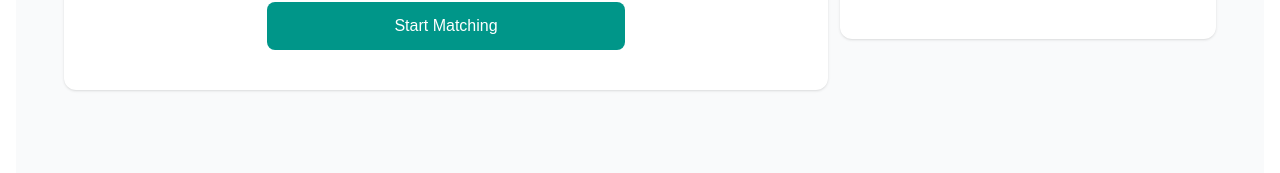
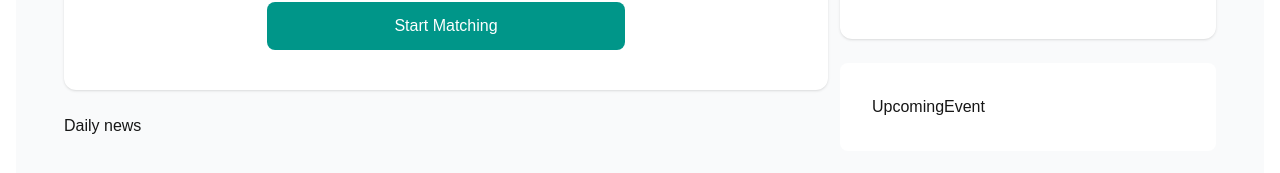
Before and after one commit to Abhishek09yadav/ConnectVerse, a Next.js app in the folder frontend/: page /dashboard in a window 1280 px wide. Shown: the part 625-798 px from the top of the page. Built offline with nearby package versions, Linux system fonts and the light colour scheme; no server answers.

Commit message:
Add react-calendar dependency and refactor Dashboard components

```diff
--- a/frontend/package.json
+++ b/frontend/package.json
@@ -16,6 +16,7 @@
     "primeicons": "^7.0.0",
     "primereact": "^10.9.5",
     "react": "^19.0.0",
+    "react-calendar": "^6.0.0",
     "react-confirm-alert": "^3.0.6",
     "react-dom": "^19.0.0",
     "react-hot-toast": "^2.5.2",
--- /dev/null
+++ b/frontend/src/components/dashboard/DailyNews.jsx
@@ -0,0 +1,11 @@
+import React from 'react'
+
+const DailyNews = () => {
+  return (
+    <div>
+      Daily news
+    </div>
+  )
+}
+
+export default DailyNews
--- a/frontend/src/components/dashboard/Dashboard.jsx
+++ b/frontend/src/components/dashboard/Dashboard.jsx
@@ -10,6 +10,9 @@ import {
   Cake,
   Puzzle,
 } from "lucide-react";
+import DailyNews from "./DailyNews";
+import UpcomingEvent from "./UpcomingEvent";
+import Post from "./Post";
 const groups = [
   {
     id: 1,
@@ -40,7 +43,6 @@ const Dashboard = () => {
   return (
     <div className="min-h-screen bg-gray-50 p-4">
       <div className="max-w-6xl mx-auto grid grid-cols-1 lg:grid-cols-3 gap-3 ">
-        {" "}
         {/* left Column */}
         <div className="lg:col-span-2 space-y-6">
           <div className="relative">
@@ -51,37 +53,7 @@ const Dashboard = () => {
             />
           </div>
           {/* post creation */}
-          <div className="bg-white rounded-xl shadow-sm p-6">
-            <h3 className="text-lg font-semibold text-gray-900 mb-4 ">
-              What's on your mind?
-            </h3>
-            <div className="mb-4">
-              <textarea
-                placeholder="Share a post, a photo, or an article..."
-                rows={4}
-                className="w-full p-3 border border-gray-200 rounded-lg resize-none focus:outline-none focus:ring-2 focus:ring-teal-200 focus:border-transparent"
-              />
-            </div>
-            <div className="flex items-center justify-between">
-              <div className="flex flex-wrap space-x-4">
-                <button className="flex items-center cursor-pointer space-x-2 px-3 py-2 text-teal-600 hover:bg-teal-50 rounded-lg transition-colors">
-                  <ImageIcon className="w-5 h-5" />
-                  <span className="text-sm font-medium">Photo</span>
-                </button>
-                <button className="flex items-center cursor-pointer space-x-2 px-3 py-2 text-teal-600 hover:bg-teal-50 rounded-lg transition-colors">
-                  <Layers className="w-5 h-5" />
-                  <span className="text-sm font-medium">Story</span>
-                </button>
-                <button className="flex items-center cursor-pointer space-x-2 px-3 py-2 text-teal-600 hover:bg-teal-50 rounded-lg transition-colors">
-                  <Pencil className="w-5 h-5" />
-                  <span className="text-sm font-medium">Article</span>
-                </button>
-                <button className="px-6 py-2 bg-teal-600 text-white rounded-lg hover:bg-teal-700 transition-colors font-medium cursor-pointer">
-                  Post
-                </button>
-              </div>
-            </div>
-          </div>
+          <Post />
 
           {/* matching section */}
           <div className="bg-white rounded-xl shadow-sm p-6 text-center">
@@ -102,6 +74,8 @@ const Dashboard = () => {
               </button>
             </div>
           </div>
+          {/* daily news*/}
+          <DailyNews />
         </div>
         {/* right section */}
         <div className="space-y-6">
@@ -138,12 +112,17 @@ const Dashboard = () => {
                     <div className="font-medium text-gray-900">
                       {value?.name}
                     </div>
-                    <div className="text-sm text-gray-500 ">{value?.members} members</div>
+                    <div className="text-sm text-gray-500 ">
+                      {value?.members} members
+                    </div>
                   </div>
                 </div>
               ))}
             </div>
           </div>
+          {/* upcoming event*/}
+
+          <UpcomingEvent />
         </div>
       </div>
     </div>
--- /dev/null
+++ b/frontend/src/components/dashboard/Post.jsx
@@ -0,0 +1,49 @@
+import React from 'react'
+import {
+  Search,
+  ImageIcon,
+  Layers,
+  Pencil,
+  Flame,
+  BookOpen,
+  Tag,
+  Cake,
+  Puzzle,
+} from "lucide-react";
+const Post = () => {
+  return (
+    <div className="bg-white rounded-xl shadow-sm p-6">
+      <h3 className="text-lg font-semibold text-gray-900 mb-4 ">
+        What's on your mind?
+      </h3>
+      <div className="mb-4">
+        <textarea
+          placeholder="Share a post, a photo, or an article..."
+          rows={4}
+          className="w-full p-3 border border-gray-200 rounded-lg resize-none focus:outline-none focus:ring-2 focus:ring-teal-200 focus:border-transparent"
+        />
+      </div>
+      <div className="flex items-center justify-between">
+        <div className="flex flex-wrap space-x-4">
+          <button className="flex items-center cursor-pointer space-x-2 px-3 py-2 text-teal-600 hover:bg-teal-50 rounded-lg transition-colors">
+            <ImageIcon className="w-5 h-5" />
+            <span className="text-sm font-medium">Photo</span>
+          </button>
+          <button className="flex items-center cursor-pointer space-x-2 px-3 py-2 text-teal-600 hover:bg-teal-50 rounded-lg transition-colors">
+            <Layers className="w-5 h-5" />
+            <span className="text-sm font-medium">Story</span>
+          </button>
+          <button className="flex items-center cursor-pointer space-x-2 px-3 py-2 text-teal-600 hover:bg-teal-50 rounded-lg transition-colors">
+            <Pencil className="w-5 h-5" />
+            <span className="text-sm font-medium">Article</span>
+          </button>
+          <button className="px-6 py-2 bg-teal-600 text-white rounded-lg hover:bg-teal-700 transition-colors font-medium cursor-pointer">
+            Post
+          </button>
+        </div>
+      </div>
+    </div>
+  );
+}
+
+export default Post
--- /dev/null
+++ b/frontend/src/components/dashboard/UpcomingEvent.jsx
@@ -0,0 +1,12 @@
+"use client"
+import React from 'react'
+
+const UpcomingEvent = () => {
+  return (
+    <div className='bg-white rounded-lg p-8'>
+      UpcomingEvent
+    </div>
+  )
+}
+
+export default UpcomingEvent
```
Also changed, not shown: 1 other file (tests, documents, lock files or other folders).
